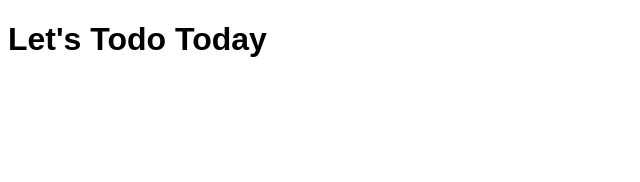
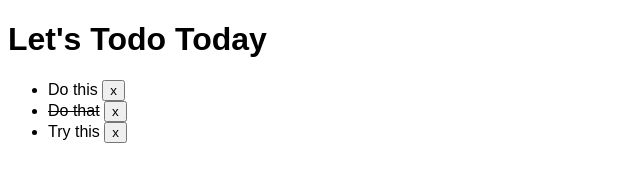
Before and after one commit to shrfrn/todos-MVC-CRUDL-I-InClass-done, a plain HTML site: page index.html in a window 1280 px wide. Shown: the whole page, without its empty margins (0-640 px from the left). Drawn offline with Linux system fonts and the light colour scheme.

Commit message:
Create basic app sketch

```diff
--- a/css/todos.css
+++ b/css/todos.css
@@ -5,3 +5,7 @@
 body {
     font-family: arial,sans-serif;
 }
+
+.done {
+    text-decoration: line-through;
+}
--- a/index.html
+++ b/index.html
@@ -9,6 +9,21 @@
     </head>
     <body>
         <h1>Let's Todo Today</h1>
+
+        <ul class="todo-list">
+            <li>
+                <span>Do this</span>
+                <button>x</button>
+            </li>
+            <li>
+                <span class="done">Do that</span>
+                <button>x</button>
+            </li>
+            <li>
+                <span>Try this</span>
+                <button>x</button>
+            </li>
+        </ul>
         <script src="js/todos.js"></script>
     </body>
 </html>
```
